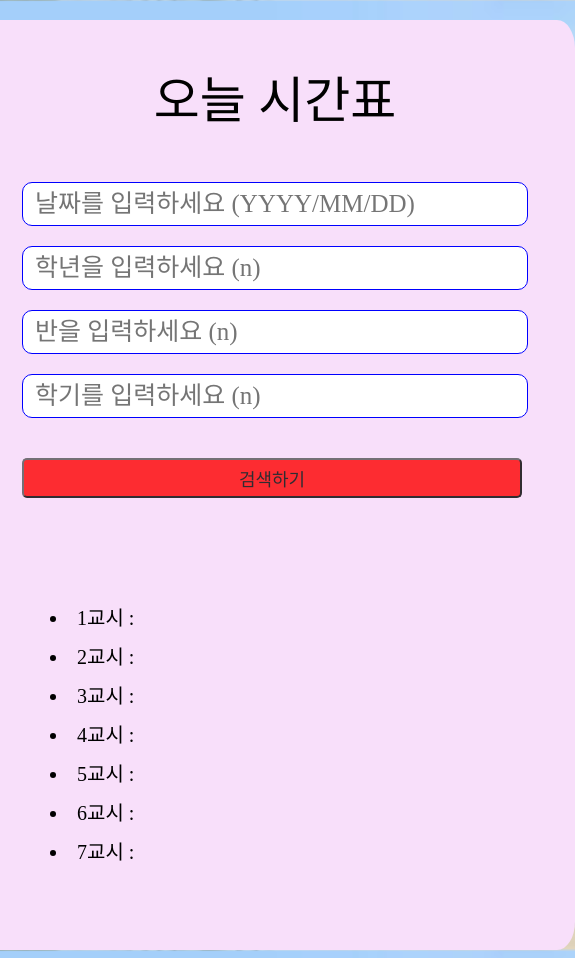
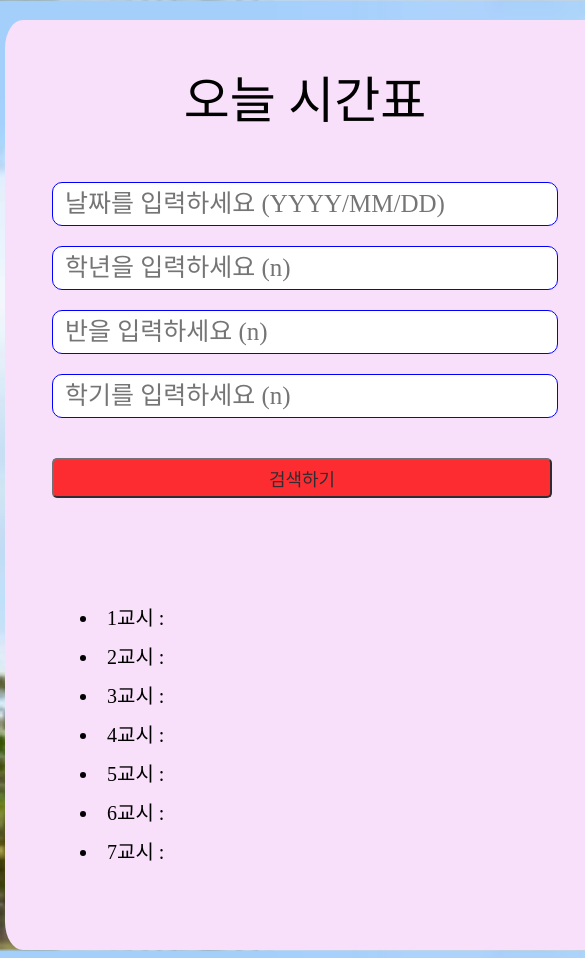
Before and after one commit to TaerangLee/school_timetable, a plain HTML site: page index.html in a window 390 px wide. Shown: the whole page, 585 px wide, since content can reach past the window. Drawn offline with Linux system fonts and the light colour scheme; a web font is replaced by a local one.

Commit message:
feat/media

```diff
--- a/schoolTimeable/index.css
+++ b/schoolTimeable/index.css
@@ -115,17 +115,17 @@ html {
   font-family: "SLEIGothicTTF";
 }
 
-@media screen and (min-width:280px){
+@media screen and (max-width:767px){
   body{
-    width: 80%;
+    width: 100%;
     height: 40%;
     position: relative;
-    left:120px;
+    left:110px;
 
   }
 }
 
-@media screen and (min-width:360px) and (max-width:480px){
+@media screen and (min-width:768px) and (max-width:1024px){
   body{
     width: 100%;
     height: 40%;
@@ -134,7 +134,7 @@ html {
   }
 }
 
-@media screen and (max-width:1200px) {
+@media screen and (max-width:1024px) {
   body{
     width: 100%;
     position: relative;
```
